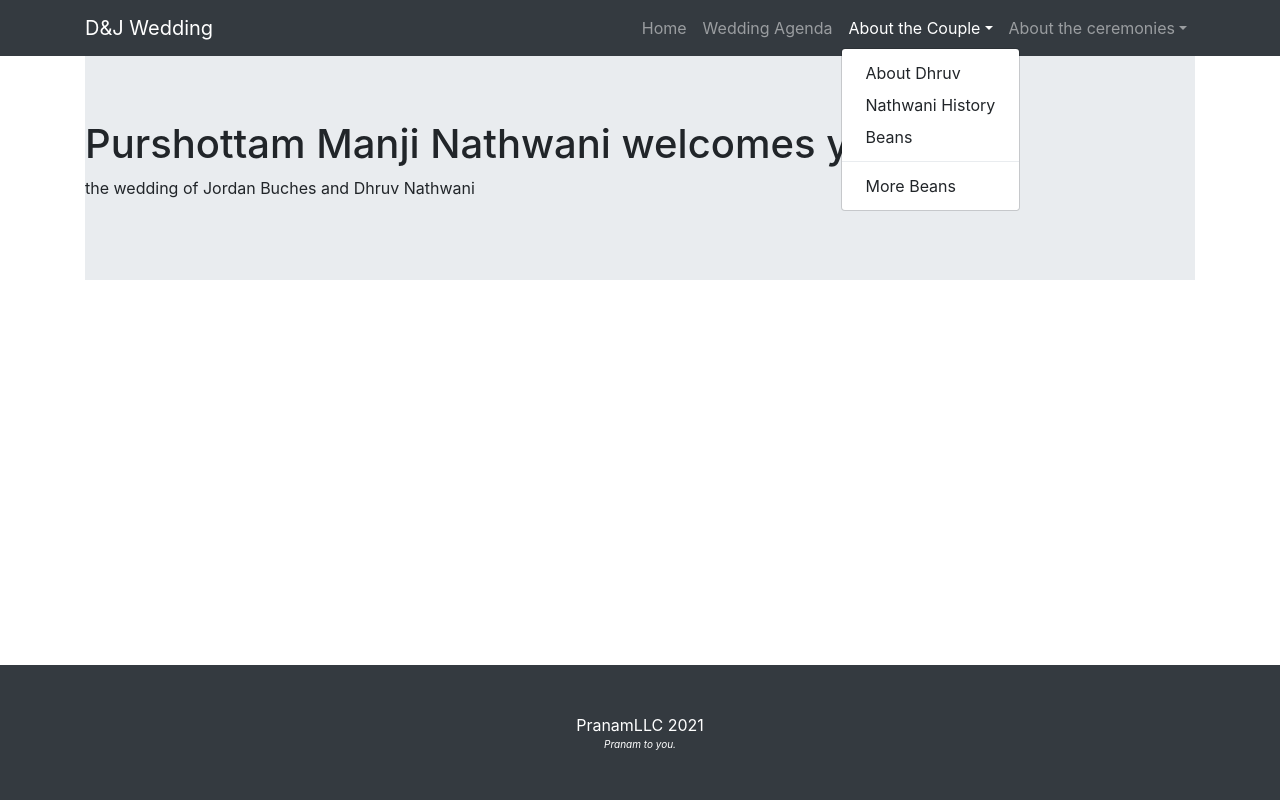
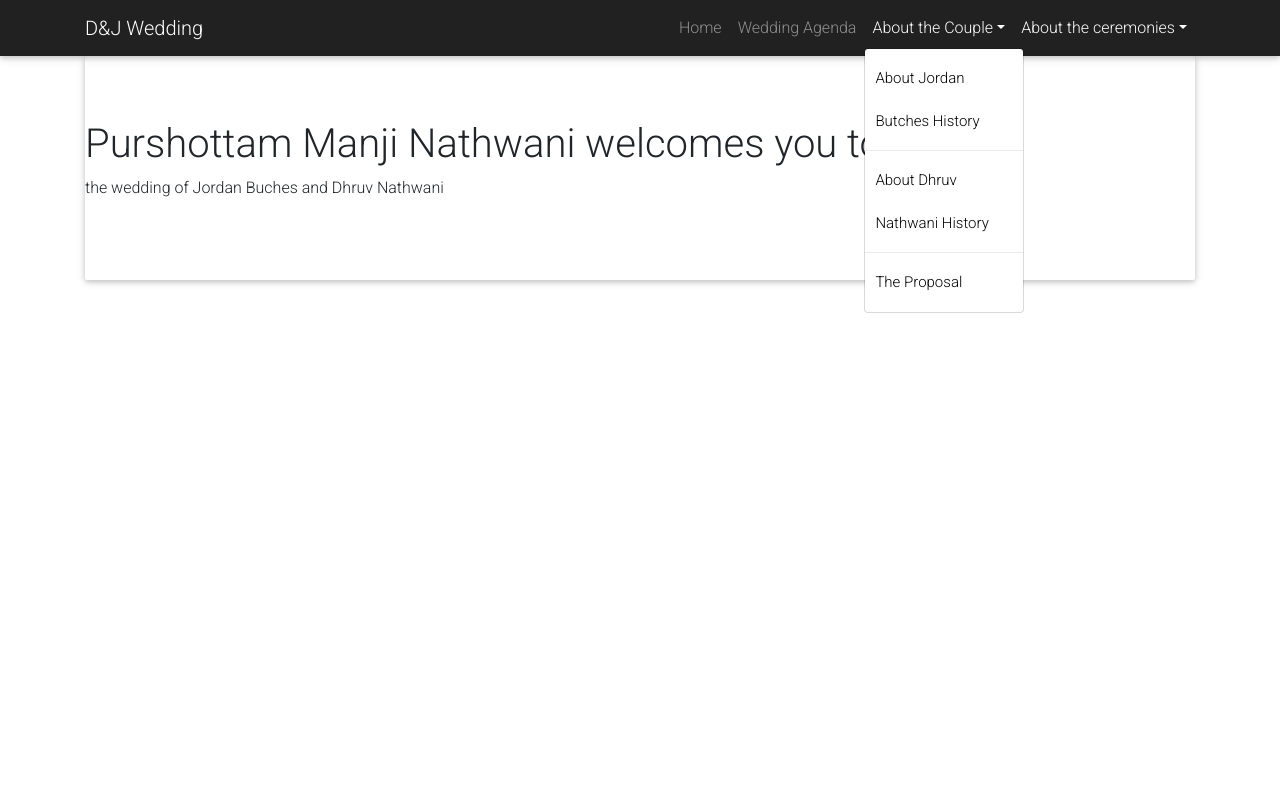
Before and after one commit to DnJWedding/DnJWedding.github.io, a React (Create React App) app: page / in a window 1280 px wide. Both pictures are taken after a click on the button "About the Couple". Shown: the top 800 px of the page. Built offline with nearby package versions, Linux system fonts and the light colour scheme.

Commit message:
completed router; adding text to Customes and Rituals page

```diff
--- a/package.json
+++ b/package.json
@@ -9,6 +9,7 @@
     "@testing-library/user-event": "^7.2.1",
     "boostrap": "^2.0.0",
     "bootstrap": "^4.6.0",
+    "mdbreact": "^5.1.0",
     "react": "^16.12.0",
     "react-bootstrap": "^1.6.0",
     "react-dom": "^16.12.0",
--- a/src/App.js
+++ b/src/App.js
@@ -1,16 +1,57 @@
+import {
+  About,
+  AboutDhruv,
+  AboutJordan,
+  Contact,
+  CustomsRituals,
+  Footer,
+  HistoryOfBuches,
+  HistoryOfNathwani,
+  Home,
+  HowDhruvMetJordan,
+  Mendhi,
+  MusicSelection,
+  Navigation,
+  Proposal,
+  WeddingAgenda,
+} from "./components";
+import {
+  ABOUT_PATH,
+  ABOUT_DHRUV_PATH,
+  ABOUT_JORDAN_PATH,
+  CONTACT_PATH,
+  CUSTOM_RITUALS_PATH,
+  HISTORY_OF_BUTCHES_PATH,
+  HISTORY_OF_NATHWANI_PATH,
+  HOME_PATH,
+  HOW_DHRUV_MET_JORDAN_PATH,
+  MENDHI_PATH,
+  MUSIC_PATH,
+  PROPOSAL_PATH,
+  WEDDING_AGEDNA_PATH,
+} from "./constants/navigation.js";
 import React from "react";
 import { BrowserRouter as Router, Route, Switch } from "react-router-dom";
-import { Navigation, Footer, Home, About, Contact } from "./components";
+
 function App() {
   return (
     <div className="App">
       <Router>
         <Navigation />
         <Switch>
-          <Route path="/" exact component={() => <Home />} />
-          <Route path="/about" exact component={() => <About />} />
-          <Route path="/contact" exact component={() => <Contact />} />
-          <Route path="/aboutDhruv" exact component={() => <Contact />} />
+          <Route path={ABOUT_PATH} exact component={() => <About />} />
+          <Route path={ABOUT_DHRUV_PATH} exact component={() => <AboutDhruv />} />
+          <Route path={ABOUT_JORDAN_PATH} exact component={() => <AboutJordan />} />
+          <Route path={CONTACT_PATH} exact component={() => <Contact />} />
+          <Route path={CUSTOM_RITUALS_PATH} exact component={() => <CustomsRituals />} />
+          <Route path={HISTORY_OF_BUTCHES_PATH} exact component={() => <HistoryOfBuches />} />
+          <Route path={HISTORY_OF_NATHWANI_PATH} exact component={() => <HistoryOfNathwani />} />
+          <Route path={HOME_PATH} exact component={() => <Home />} />
+          <Route path={HOW_DHRUV_MET_JORDAN_PATH} exact component={() => <HowDhruvMetJordan />} />
+          <Route path={MENDHI_PATH} exact component={() => <Mendhi />} />
+          <Route path={MUSIC_PATH} exact component={() => <MusicSelection />} />
+          <Route path={PROPOSAL_PATH} exact component={() => <Proposal />} />
+          <Route path={WEDDING_AGEDNA_PATH} exact component={() => <WeddingAgenda />} />
         </Switch>
         <Footer />
       </Router>
--- a/src/components/CustomsRituals.jsx
+++ b/src/components/CustomsRituals.jsx
@@ -15,10 +15,64 @@ function CustomsRituals() {
           <div class="col-lg-5">
             <h1 class="font-weight-light">Customs and Rituals</h1>
             <p>
-              Lorem Ipsum is simply text of the printing and typesetting
-              industry. Lorem Ipsum has been the industry's standard dummy text
-              ever since the 1500s, when an unknown printer took a galley of
-              type and scrambled it to make a type specimen book.
+              According to Hinduism there are sixteen religious rites to be preformed by every
+              Hindu. These are called <i>sanskaras</i>. Vivah (marriage) is one of these <i>sanskaras</i> according
+              to Lord Manu. <i>Vivah</i> is a union with consent between a man and a woman for life and is
+              religiously solemnized. It is the ceremony prior to the entry into the householder's
+              life, the second of the fours stafes in the life of a Hindu.
+            </p>
+          </div>
+        </div>
+        <div class="row align-items-center my-5">
+          <div class="col-lg-12">
+            <h2 class="font-weight-light">The Institution</h2>
+            <p>
+              Vivah is a union which binds not only two hearts together, but two families as well.
+              In Hinduism this union is especially sacred. For the strength to love, to obey, to
+              discriminate, and to understand, humble supplications are made by the dulhan (bride)
+              and the dulha (groom) at the time of the Vivah. A married couple living according to
+              the dictates of Dharma, pooling their mental and physical resources together for the
+              success of the marriage union, can achieve nothing but complete martial bliss.
+            </p>
+          </div>
+        </div>
+        <div class="row align-items-center my-5">
+          <div class="col-lg-12">
+            <h2 class="font-weight-light">Var Paksh Swagat Mitnee</h2>
+            <h6 class="font-weight-light">(Welcoming the Wedding Party)</h6>
+            <p>
+              On the wedding day at an auspicious hour, the dulha, bedecked in resplandent ornamental
+              costumes, with a crown on the head and yellow or pink gown, arrive with his family and
+              and friends at the dulhan's residence where the ceremony takes place. This is his Baraat.
+            </p>
+          </div>
+        </div>
+        <div class="row align-items-center my-5">
+          <div class="col-lg-12">
+            <h2 class="font-weight-light">Dvar Puja</h2>
+            <p>
+              At the entrance to the dulhan's residence, the fathers of both dulhan and dulha embrace each
+              other. The dulha is garlanded. Vedic hymms are chanted by the priest in attendance. A short puja
+              or prayer service takes place. The dulha accepts a gift from the dulhan's father.
+            </p>
+          </div>
+        </div>
+        <div class="row align-items-center my-5">
+          <div class="col-lg-12">
+            <h2 class="font-weight-light">Parchan</h2>
+            <p>
+              The dulha enters the premises where the mother of the dulhan and her female friends welcome him.
+              They honer him with Aarti, give him gifts and extol his virtues in their songd. Some of them may
+              be seeing him for the first time and for this reason Parchan, which means examination, is done.
+              They see his face and his physical features.
+            </p>
+          </div>
+        </div>
+        <div class="row align-items-center my-5">
+          <div class="col-lg-12">
+            <h2 class="font-weight-light">Janwaas</h2>
+            <p>
+
             </p>
           </div>
         </div>
--- a/src/components/Footer.jsx
+++ b/src/components/Footer.jsx
@@ -3,15 +3,13 @@ import React from "react";
 function Footer() {
   return (
     <div className="footer">
-      <footer class="py-5 bg-dark fixed-bottom">
-        <div class="container">
-          <p class="m-0 text-center text-white">
+      <footer class="page-footer font-small indigo">
+          <div class="footer-copyright text-center py-3">
             PranamLLC 2021
-          </p>
-          <p class="m-0 text-center text-white" style={{'font-size':10 + 'px', 'font-style':'italic'}}>
-            Pranam to you.
-          </p>
-        </div>
+            <p class="m-0 text-white moto">
+              Pranam to you.
+            </p>
+          </div>
       </footer>
     </div>
   );
--- a/src/components/Navigation.jsx
+++ b/src/components/Navigation.jsx
@@ -1,3 +1,18 @@
+import {
+  ABOUT_PATH,
+  ABOUT_DHRUV_PATH,
+  ABOUT_JORDAN_PATH,
+  CONTACT_PATH,
+  CUSTOM_RITUALS_PATH,
+  HISTORY_OF_BUTCHES_PATH,
+  HISTORY_OF_NATHWANI_PATH,
+  HOME_PATH,
+  HOW_DHRUV_MET_JORDAN_PATH,
+  MENDHI_PATH,
+  MUSIC_PATH,
+  PROPOSAL_PATH,
+  WEDDING_AGEDNA_PATH,
+} from "./../constants/navigation.js";
 import React from "react";
 import { Dropdown, DropdownToggle, DropdownMenu, DropdownItem, Nav, Navbar, NavDropdown, Container } from "react-bootstrap";
 import { Link, withRouter } from "react-router-dom";
@@ -11,21 +26,21 @@ function Navigation(props) {
           <Navbar.Toggle aria-controls="basic-navbar-nav" />
           <Navbar.Collapse id="basic-navbar-nav" class="navbar-nav ml-auto">
             <Nav className="me-auto">
-              <Nav.Link href="/">Home</Nav.Link>
-              <Nav.Link href="/weddingagenda">Wedding Agenda</Nav.Link>
+              <Nav.Link href={HOME_PATH}>Home</Nav.Link>
+              <Nav.Link href={WEDDING_AGEDNA_PATH}>Wedding Agenda</Nav.Link>
               <NavDropdown id="about-the-couple-drop-down" title="About the Couple">
-                <NavDropdown.Item href="/aboutDhruv">About Dhruv</NavDropdown.Item>
-                <NavDropdown.Item href="/historyOfNathwani">Nathwani History</NavDropdown.Item>
-                <NavDropdown.Item href="/aboutDhruv">Beans</NavDropdown.Item>
+                <NavDropdown.Item href={ABOUT_JORDAN_PATH}>About Jordan</NavDropdown.Item>
+                <NavDropdown.Item href={HISTORY_OF_BUTCHES_PATH}>Butches History</NavDropdown.Item>
                 <NavDropdown.Divider />
-                <NavDropdown.Item href="/aboutDhruv">More Beans</NavDropdown.Item>
+                <NavDropdown.Item href={ABOUT_DHRUV_PATH}>About Dhruv</NavDropdown.Item>
+                <NavDropdown.Item href={HISTORY_OF_NATHWANI_PATH}>Nathwani History</NavDropdown.Item>
+                <NavDropdown.Divider />
+                <NavDropdown.Item href={PROPOSAL_PATH}>The Proposal</NavDropdown.Item>
               </NavDropdown>
               <NavDropdown id="ceremony-drop-down" title="About the ceremonies">
-                <NavDropdown.Item href="/aboutDhruv">About Dhruv</NavDropdown.Item>
-                <NavDropdown.Item href="/historyOfNathwani">Nathwani History</NavDropdown.Item>
-                <NavDropdown.Item href="/aboutDhruv">Beans</NavDropdown.Item>
-                <NavDropdown.Divider />
-                <NavDropdown.Item href="/aboutDhruv">More Beans</NavDropdown.Item>
+                <NavDropdown.Item href={CUSTOM_RITUALS_PATH}>Customs and Rituals</NavDropdown.Item>
+                <NavDropdown.Item href={MENDHI_PATH}>Mendhi</NavDropdown.Item>
+                <NavDropdown.Item href={MUSIC_PATH}>About the Music Selection</NavDropdown.Item>
               </NavDropdown>
             </Nav>
           </Navbar.Collapse>
--- /dev/null
+++ b/src/constants/navigation.js
@@ -0,0 +1,13 @@
+export const ABOUT_PATH = "/About";
+export const ABOUT_DHRUV_PATH =  "/AboutDhruv";
+export const ABOUT_JORDAN_PATH = "/AboutJordan";
+export const CONTACT_PATH = "/Contact";
+export const CUSTOM_RITUALS_PATH = "/CustomsRituals";
+export const HISTORY_OF_BUTCHES_PATH = "/HistoryOfBuches";
+export const HISTORY_OF_NATHWANI_PATH = "/HistoryOfNathwani";
+export const HOME_PATH = "/";
+export const HOW_DHRUV_MET_JORDAN_PATH = "/HowDhruvMetJordan";
+export const MENDHI_PATH = "/Mendhi";
+export const MUSIC_PATH = "/MusicSelection";
+export const PROPOSAL_PATH = "/Proposal";
+export const WEDDING_AGEDNA_PATH = "/WeddingAgenda";
--- a/src/index.css
+++ b/src/index.css
@@ -17,3 +17,7 @@ code {
   font-family: source-code-pro, Menlo, Monaco, Consolas, 'Courier New',
     monospace;
 }
+.moto {
+  font-size: 10px;
+  font-style: italic;
+}
--- a/src/index.js
+++ b/src/index.js
@@ -1,6 +1,9 @@
 import React from "react";
 import ReactDOM from "react-dom";
 import "./index.css";
+import '@fortawesome/fontawesome-free/css/all.min.css';
+import 'bootstrap-css-only/css/bootstrap.min.css';
+import 'mdbreact/dist/css/mdb.css';
 import App from "./App";
 import * as serviceWorker from "./serviceWorker";
 
```
Also changed, not shown: 1 other file (tests, documents, lock files or other folders).
